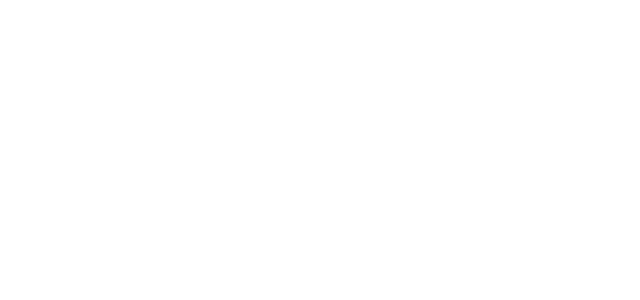
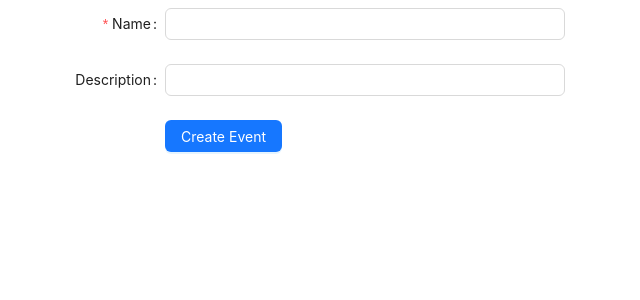
Before and after one commit to andrewtomai/bartender, a React (Vite) app in the folder modules/web/: page / in a window 1280 px wide. Shown: the top 300 px of the page, without its empty margins (43-683 px from the left). Built offline with nearby package versions, Linux system fonts and the light colour scheme.

Commit message:
Add simple form

```diff
--- a/modules/web/package.json
+++ b/modules/web/package.json
@@ -5,6 +5,7 @@
   "type": "module",
   "scripts": {
     "dev": "vite",
+    "test": "vitest",
     "build": "tsc && vite build",
     "preview": "vite preview",
     "deploy": "yarn build && yarn upload && yarn invalidate",
@@ -18,6 +19,7 @@
     "zustand": "^4.3.9"
   },
   "devDependencies": {
+    "@testing-library/react": "^14.0.0",
     "@types/react": "^18.2.15",
     "@types/react-dom": "^18.2.7",
     "@typescript-eslint/eslint-plugin": "^6.0.0",
@@ -26,7 +28,9 @@
     "eslint": "^8.45.0",
     "eslint-plugin-react-hooks": "^4.6.0",
     "eslint-plugin-react-refresh": "^0.4.3",
+    "jsdom": "^22.1.0",
     "typescript": "^5.0.2",
-    "vite": "^4.4.5"
+    "vite": "^4.4.5",
+    "vitest": "^0.33.0"
   }
 }
--- a/modules/web/src/App.tsx
+++ b/modules/web/src/App.tsx
@@ -1,5 +1,7 @@
+import CreateEventForm from './components/CreateEventForm';
+
 function App() {
-    return <p>{import.meta.env.VITE_BUILD_NUMBER}</p>;
+    return <CreateEventForm onFinish={console.log} />;
 }
 
 export default App;
--- /dev/null
+++ b/modules/web/src/components/CreateEventForm.tsx
@@ -0,0 +1,47 @@
+import React from 'react';
+import { Button, Form, Input } from 'antd';
+
+interface CreateEventFormInputs {
+    name: string;
+    description?: string;
+}
+
+type props = {
+    onFinish: (values: CreateEventFormInputs) => void;
+};
+
+const CreateEventForm: React.FC<props> = ({ onFinish }) => (
+    <Form
+        name="create_event"
+        labelCol={{ span: 8 }}
+        wrapperCol={{ span: 16 }}
+        style={{ maxWidth: 600 }}
+        onFinish={onFinish}
+        autoComplete="off"
+    >
+        <Form.Item
+            data-testid="name-form-input"
+            label="Name"
+            name="name"
+            rules={[{ required: true, message: 'Lets name the event!' }]}
+        >
+            <Input data-testid="name-input" />
+        </Form.Item>
+
+        <Form.Item
+            label="Description"
+            name="description"
+            rules={[{ required: false, message: 'Tell your guests what they should get excited about' }]}
+        >
+            <Input data-testid="description-input" />
+        </Form.Item>
+
+        <Form.Item wrapperCol={{ offset: 8, span: 16 }}>
+            <Button data-testid="submit-button" type="primary" htmlType="submit">
+                Create Event
+            </Button>
+        </Form.Item>
+    </Form>
+);
+
+export default CreateEventForm;
```
Also changed, not shown: modules/web/test/setup.ts (added, +15 -0 lines), modules/web/vitest.config.ts (added, +10 -0 lines), modules/web/.eslintrc.cjs, 2 other files (tests, documents, lock files or other folders).
